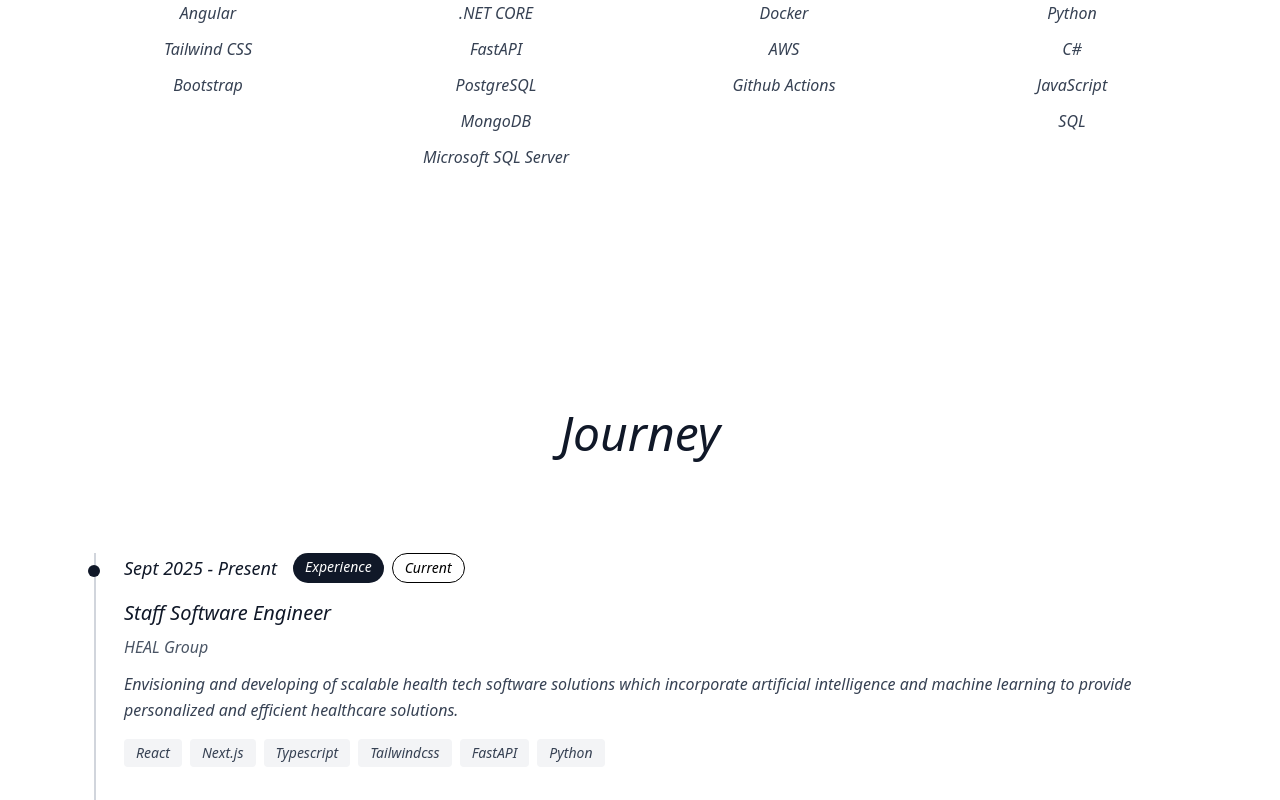
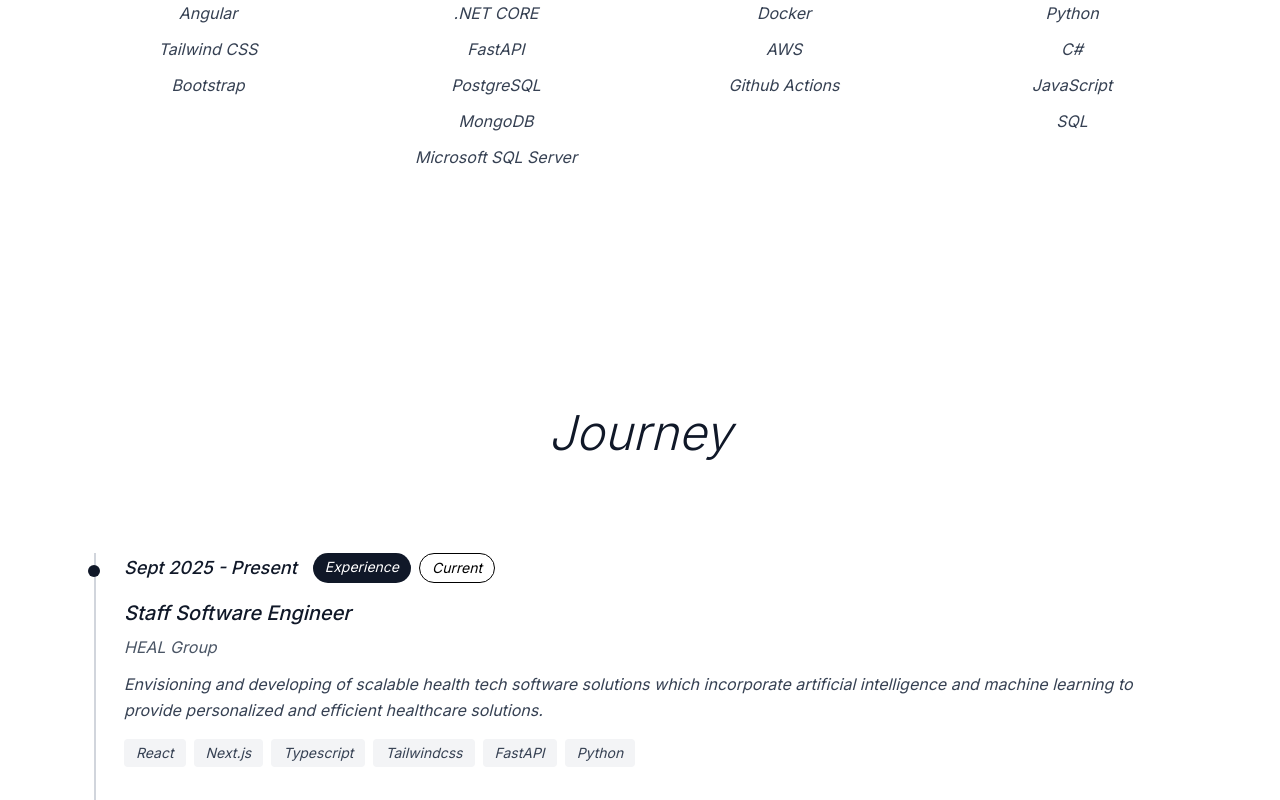
Before and after one commit to Yi-99/Portfolio, a React (Vite) app: page / in a window 1280 px wide. Shown: the part 1976-2776 px from the top of the page. Built offline with nearby package versions, Linux system fonts and the light colour scheme.

Commit message:
chore: work updates

```diff
--- a/index.html
+++ b/index.html
@@ -4,6 +4,9 @@
     <meta charset="UTF-8" />
     <link rel="icon" type="image/svg+xml" href="/y-logo.png" />
     <meta name="viewport" content="width=device-width, initial-scale=1.0" />
+    <link rel="preconnect" href="https://fonts.googleapis.com">
+    <link rel="preconnect" href="https://fonts.gstatic.com" crossorigin>
+    <link href="https://fonts.googleapis.com/css2?family=Inter:wght@300;400;500;600;700&display=swap" rel="stylesheet">
     <title>Yirang Lim - Software Engineer</title>
   </head>
   <body>
--- a/package.json
+++ b/package.json
@@ -9,7 +9,7 @@
     "lint": "eslint .",
     "preview": "vite preview",
     "predeploy": "npm run build",
-    "deploy": "gh-pages -d build"
+    "deploy": "gh-pages -d dist"
   },
   "dependencies": {
     "@tailwindcss/vite": "^4.1.11",
--- a/src/components/Hero.tsx
+++ b/src/components/Hero.tsx
@@ -11,7 +11,7 @@
           Providing scalable software solutions to real-world problems since 2023.
         </p>
         <p className="text-lg md:text-xl text-gray-500 mb-12 font-light italic">
-          Currently building at TDP Bakery.
+          Currently building at HEAL USA.
         </p>
         <button
           className="px-8 py-3 border border-gray-900 text-gray-900 hover:bg-gray-900 hover:text-white transition-colors duration-300 rounded-sm hover:cursor-pointer"
--- a/src/components/Journey.tsx
+++ b/src/components/Journey.tsx
@@ -10,6 +10,24 @@
 			location: 'HEAL Group',
 			description: 'Envisioning and developing of scalable health tech software solutions which incorporate artificial intelligence and machine learning to provide personalized and efficient healthcare solutions.',
 			technologies: ['React', 'Next.js', 'Typescript', 'Tailwindcss', 'FastAPI', 'Python'],
+		},
+		{
+			year: 'Oct 2025',
+			type: 'project',
+			tags: ['Project'],
+			title: 'Dub.it',
+			location: 'Ogden, UT',
+			description: 'Developed a tool that hijacks videos and overlays a dub on top of it with a selected voiceover profile.',
+			technologies: ['HTML', 'javascript', 'Supabase', 'Tailwindcss'],
+		},
+		{
+			year: 'Sept 2025',
+			type: 'project',
+			tags: ['Project'],
+			title: 'iSpy',
+			location: 'Tempe, AZ',
+			description: 'Developed a web app that allows the uploads of vehicle damage claims (images) and uses vision models to detect if the claim is fraudulent or not.',
+			technologies: ['React', 'Typescript', 'Tailwindcss', 'Hugging Face', 'Render', 'Supabase'],
 		},
     {
       year: 'May - Sept 2025',
--- a/src/index.css
+++ b/src/index.css
@@ -1,5 +1,10 @@
 @import "tailwindcss";
 
+@theme {
+  --font-family-sans: "Inter", ui-sans-serif, system-ui, sans-serif, "Apple Color Emoji", "Segoe UI Emoji", "Segoe UI Symbol", "Noto Color Emoji";
+}
+
 body {
+  font-family: var(--font-family-sans);
   font-style: italic;
 }
```
